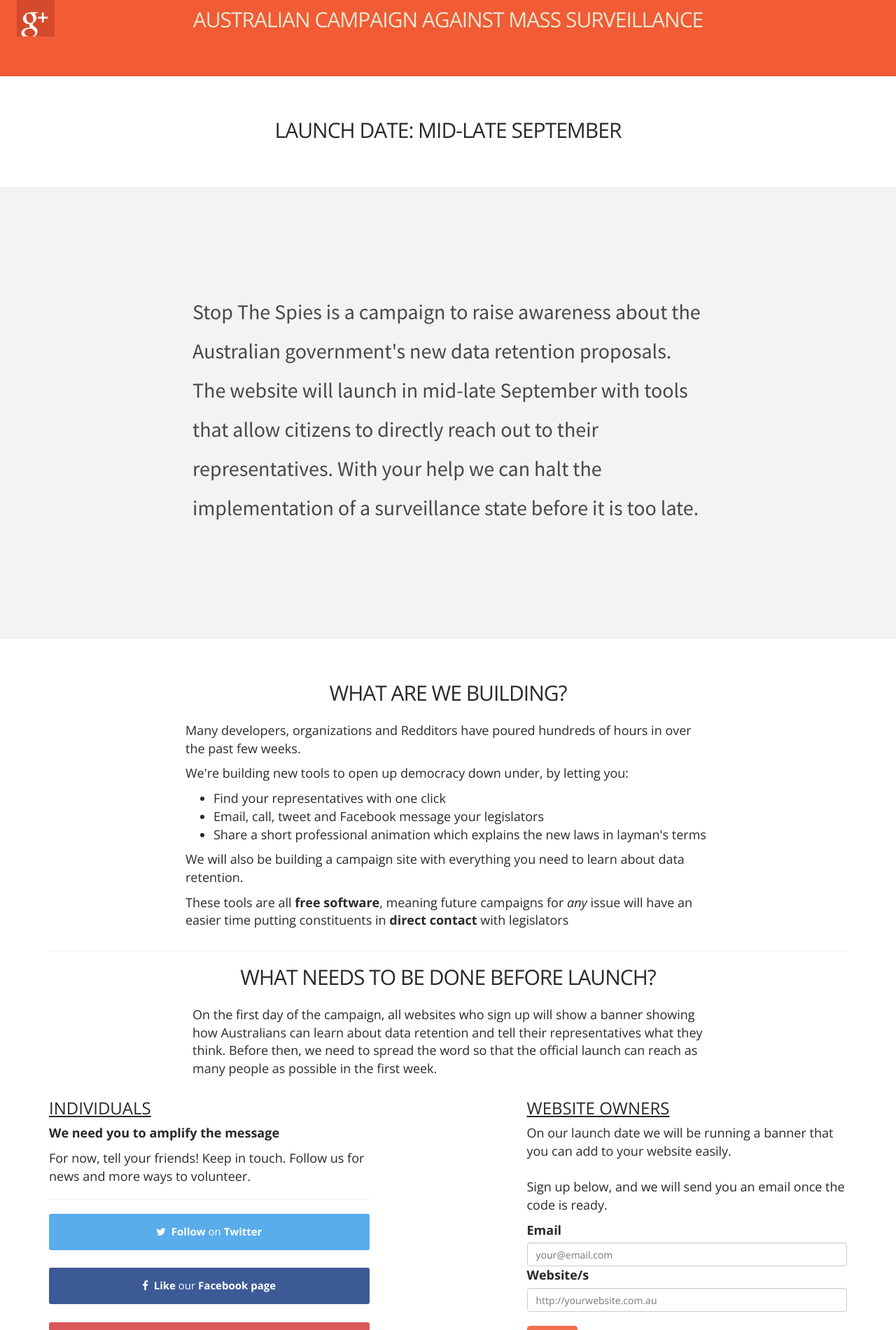
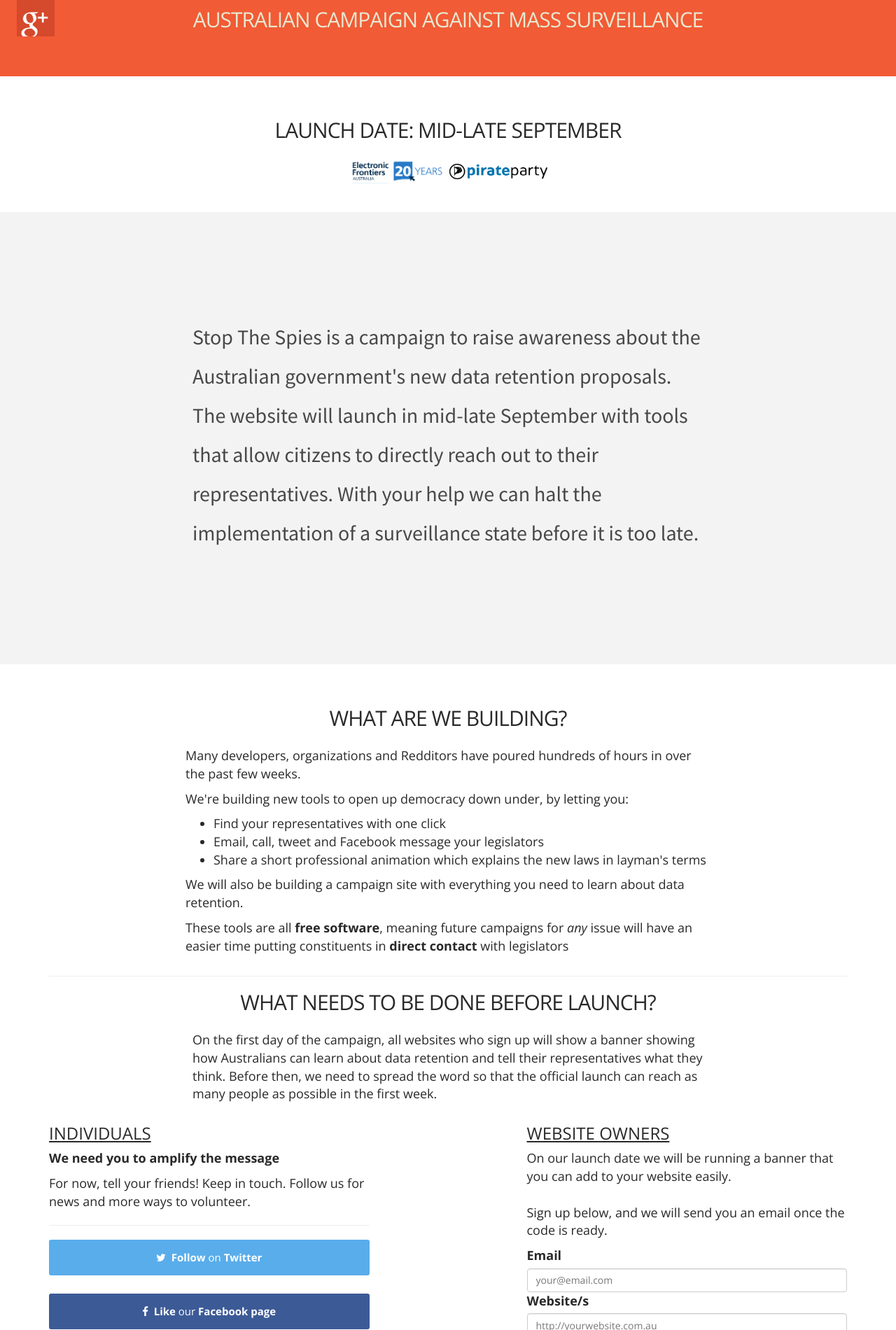
Before and after one commit to thomasdavis/saveprivacy, a Jekyll site: the page built from index.html, in a window 1280 px wide. Shown: the part 353-2253 px from the top of the page at 70% size. Built offline with Jekyll 4.4.1, drawn with Linux system fonts in a browser that asks for light colours; nearby versions of some CDN libraries; comment, search, counter and statistics services are not loaded.

Commit message:
supporters

```diff
--- a/css/_sass/base.scss
+++ b/css/_sass/base.scss
@@ -518,3 +518,7 @@ section.video {
         left: 22px;
         position: absolute;
 }
+
+.supporter {
+  width: 140px;
+}
--- a/index.html
+++ b/index.html
@@ -13,6 +13,10 @@ layout: default
 <section class="" style="background: #fff;">
     <div class="container">
         <h2>LAUNCH DATE: MID-LATE SEPTEMBER</h2>
+        <div style="text-align: center;">
+	        <a href="https://efa.org.au"><img class="supporter" src="img/logos/efa.png" /></a>
+	        <a href="http://pirateparty.org.au/"><img class="supporter" src="img/logos/pirateparty.png" /></a>
+        </div>
     </div>
 </section>
 <section class="introduction">
```
Also changed, not shown: img/logos/efa.png (added), img/logos/pirateparty.png (added).
